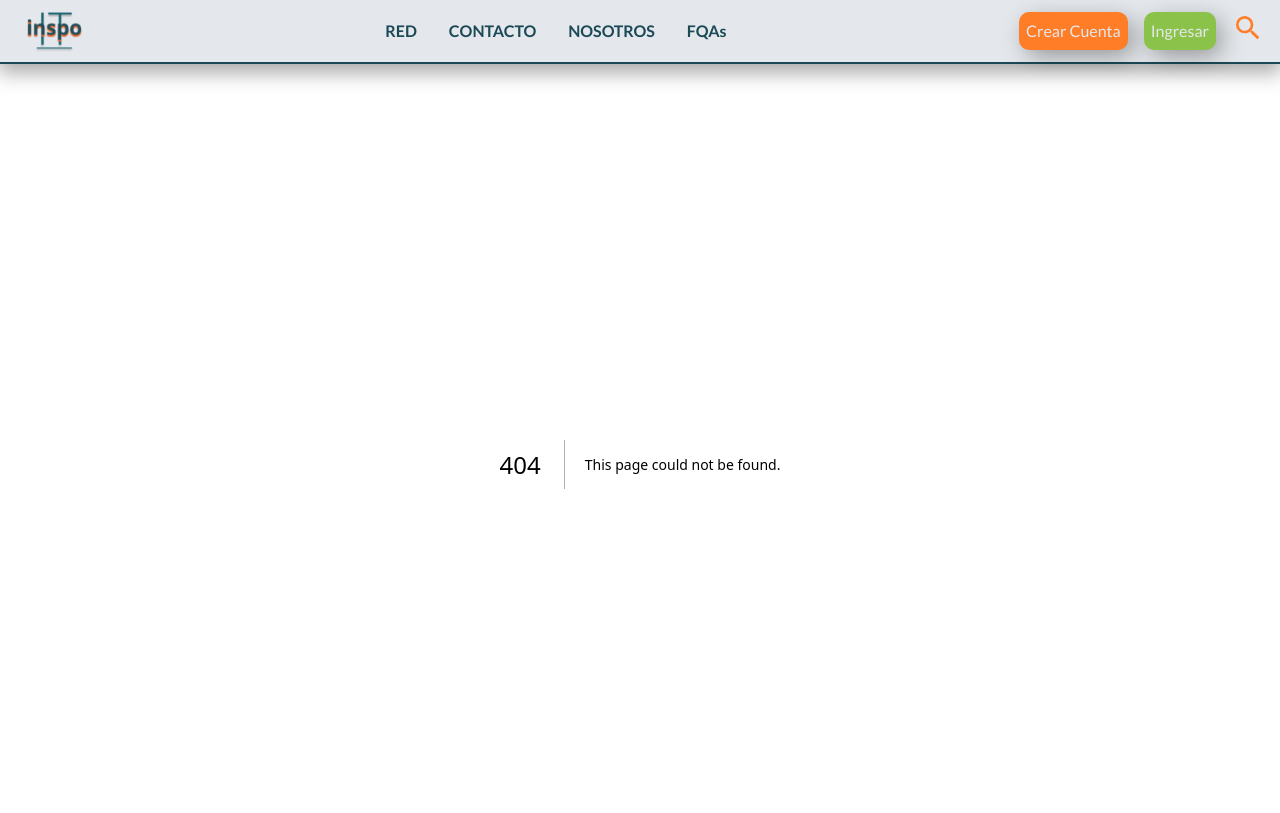
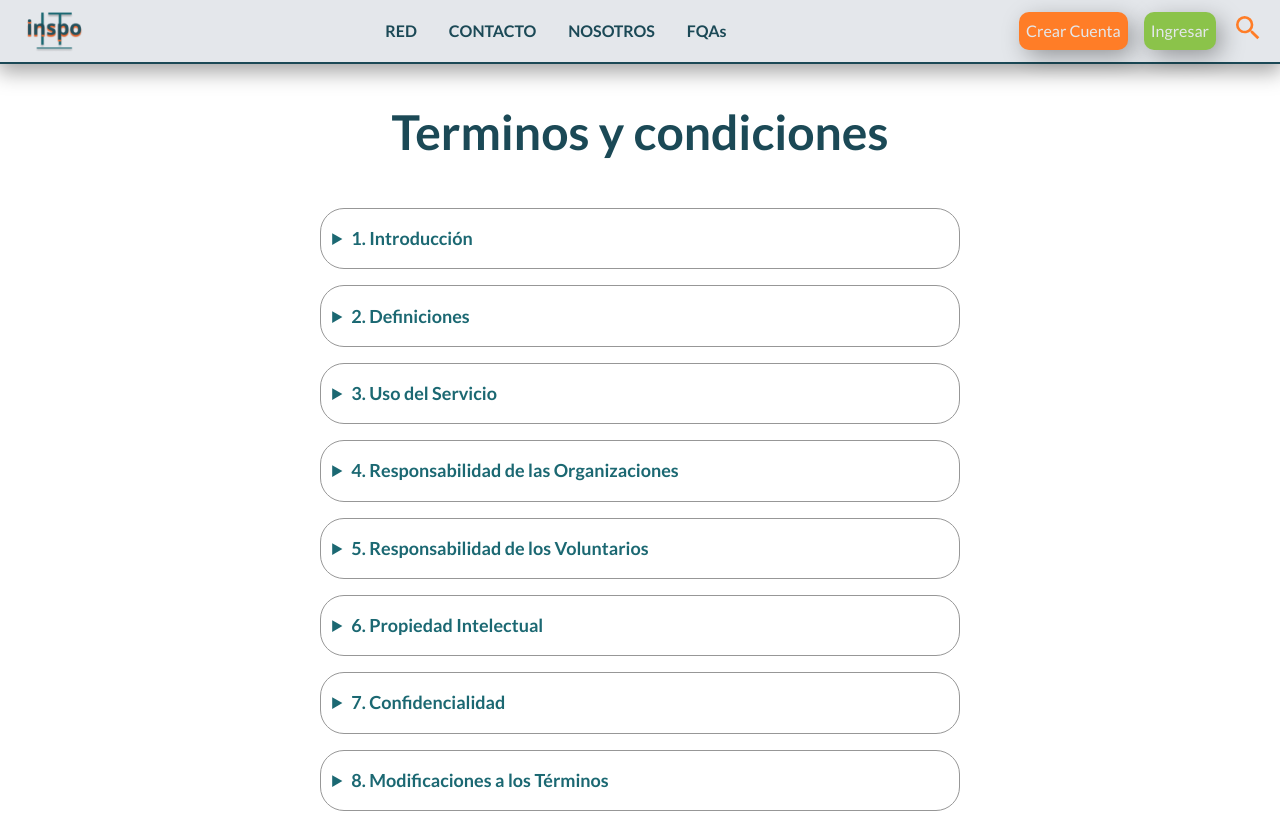
Before and after one commit to hlrivero18/inspoit, a Next.js app: page /tyc in a window 1280 px wide. Before the commit this address had no page. Shown: the top 813 px of the page. Built offline with nearby package versions, Linux system fonts and the light colour scheme; what tailwindcss-animated would draw is missing.

Commit message:
Empece con los tyc

```diff
--- /dev/null
+++ b/src/app/tyc/page.js
@@ -0,0 +1,65 @@
+import style from "./tyc.module.css"
+
+export default function Tyc() {
+
+    return (
+        <div>
+            <div className={style.contenedor_titulo}>
+            <h1 className={style.titulo}>Terminos y condiciones</h1>
+            </div>
+
+            <div className={style.contenedor}>
+                <details className={style.terminos}>
+                    <summary className={style.encabezado_card}>1. Introducción</summary>
+                    <p className={style.contenido_card}>Estos términos y condiciones regulan el uso de los servicios ofrecidos por InspoIT, una red innovadora dedicada a conectar organizaciones que requieren apoyo tecnológico con voluntarios del ámbito IT. Al utilizar nuestro sitio web y nuestros servicios, tanto las organizaciones como los voluntarios aceptan los términos aquí descritos.</p>
+                </details>
+
+
+            <details className={style.terminos}>
+                <summary className={style.encabezado_card}>2. Definiciones</summary>
+                <p className={style.contenido_card}>"Organización" se refiere a cualquier entidad que se inscribe en InspoIT para solicitar apoyo tecnológico. "Voluntario" es cualquier persona que se une para brindar sus servicios y conocimientos sin recibir compensación económica.</p>
+            </details>
+
+            <details className={style.terminos}>
+                <summary className={style.encabezado_card}>3. Uso del Servicio</summary>
+                <p className={style.contenido_card}>Las organizaciones y los voluntarios deben usar el servicio de manera ética y profesional, respetando los derechos y la confidencialidad de las partes involucradas. Cualquier mal uso puede resultar en la suspensión o terminación del acceso a la plataforma.</p>
+            </details>
+
+            <details className={style.terminos}>
+                <summary className={style.encabezado_card}>4. Responsabilidad de las Organizaciones</summary>
+                <p className={style.contenido_card}>Las organizaciones son responsables de proporcionar información clara y verídica sobre sus necesidades tecnológicas. También deben brindar el soporte necesario para que los voluntarios puedan llevar a cabo su labor de manera efectiva.</p>
+            </details>
+
+            <details className={style.terminos}>
+                <summary className={style.encabezado_card}>5. Responsabilidad de los Voluntarios</summary>
+                <p className={style.contenido_card}>Los voluntarios se comprometen a aplicar sus habilidades de manera profesional y ética, respetando los plazos y las expectativas acordadas con las organizaciones. Cualquier incumplimiento puede afectar su participación en futuros proyectos.</p>
+            </details>
+
+            <details className={style.terminos}>
+                <summary className={style.encabezado_card}>6. Propiedad Intelectual</summary>
+                <p className={style.contenido_card}>Todo el contenido creado por los voluntarios para las organizaciones, en el marco de un proyecto, será propiedad de la organización, a menos que se acuerde lo contrario por escrito entre ambas partes.</p>
+            </details>
+
+            <details className={style.terminos}>
+                <summary className={style.encabezado_card}>7. Confidencialidad</summary>
+                <p className={style.contenido_card}>Tanto las organizaciones como los voluntarios deben mantener la confidencialidad de la información sensible a la que tengan acceso durante el curso de un proyecto. Esta obligación perdura incluso después de la finalización del proyecto.</p>
+            </details>
+
+            <details className={style.terminos}>
+                <summary className={style.encabezado_card}>8. Modificaciones a los Términos</summary>
+                <p className={style.contenido_card}>InspoIT se reserva el derecho de modificar estos términos y condiciones en cualquier momento. Los cambios entrarán en vigencia una vez que sean publicados en nuestro sitio web. Es responsabilidad de los usuarios revisar estos términos periódicamente.</p>
+            </details>
+
+            <details className={style.terminos}>
+                <summary className={style.encabezado_card}>9. Limitación de Responsabilidad</summary>
+                <p className={style.contenido_card}>InspoIT no será responsable por ningún daño directo, indirecto, incidental o consecuente que surja del uso o la imposibilidad de usar los servicios proporcionados a través de la plataforma, incluidas las pérdidas de datos o beneficios.</p>
+            </details>
+
+            <details className={style.terminos}>
+                <summary className={style.encabezado_card}>10. Ley Aplicable</summary>
+                <p className={style.contenido_card}>Estos términos y condiciones se regirán e interpretarán de acuerdo con las leyes del país en el que se encuentra registrada la organización InspoIT. Cualquier disputa relacionada con estos términos será resuelta en los tribunales competentes de dicha jurisdicción.</p>
+            </details>
+            </div>
+        </div>
+    )
+}
--- /dev/null
+++ b/src/app/tyc/tyc.module.css
@@ -0,0 +1,57 @@
+.contenedor_titulo {
+    height: 30%;
+    padding: 2em;
+}
+
+.titulo {
+    font-size: 3em;
+    font-weight: bold;
+    text-align: center;
+    margin-bottom: 20px;
+    color: #1B4956;
+    margin: auto;
+}
+
+.contenedor {
+    display: flex;
+    flex-direction: column;
+    align-items: center;
+    background-color: #ffffff;
+    min-height: 80vh;
+}
+
+.terminos {
+    padding: 0.7em;
+    width: 50%;
+    justify-content: center;
+    border: 1px solid #979797;
+    border-radius: 1.5em;
+    margin: 0.5em;
+}
+
+.encabezado_card {
+    font-size: 18px;
+    font-weight: bold;
+    cursor: pointer;
+    outline: none;
+    color: #1B6872;
+    padding: 5px 0;
+}
+
+.terminos[open] .encabezado_card {
+    color: #FF7D27;
+}
+
+.contenido_card {
+    margin-top: 10px;
+    padding-left: 15px;
+    color: #555;
+    line-height: 1.6;
+}
+
+@media screen and (max-width:768px) {
+
+    .terminos {
+        width: 80%;
+    }
+}
```
